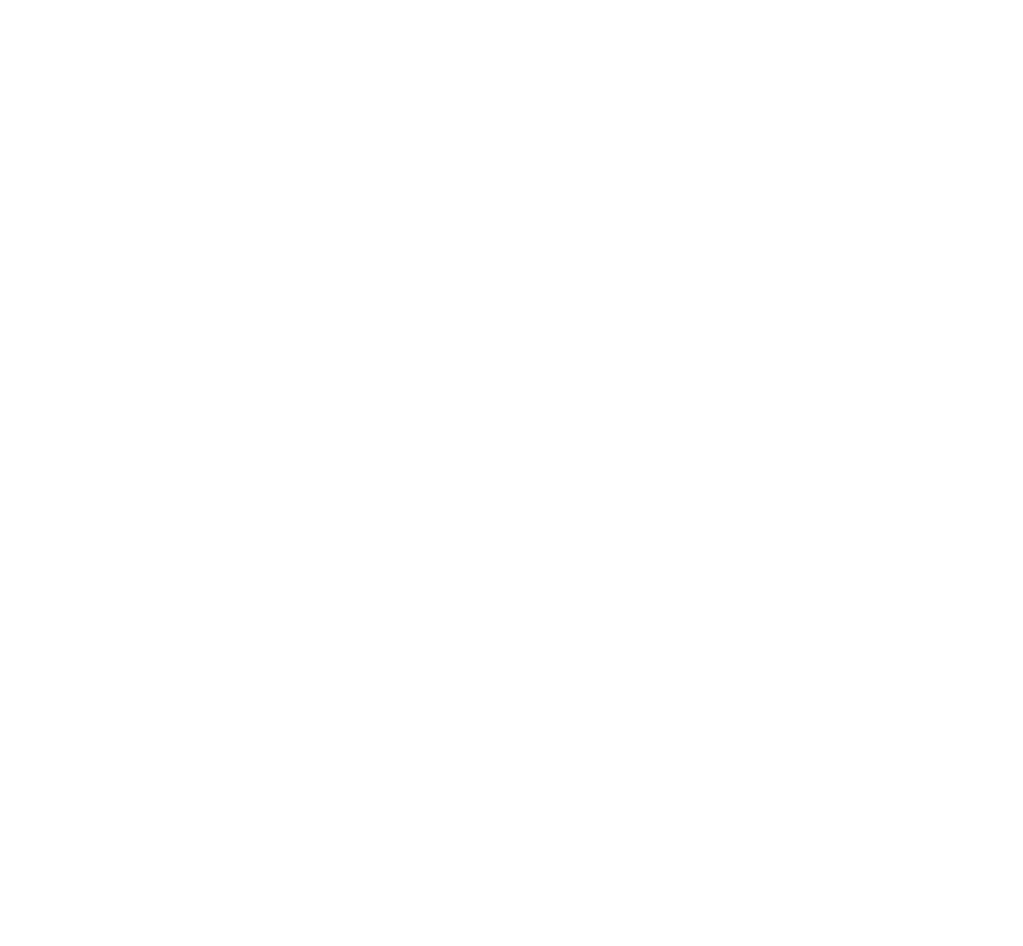
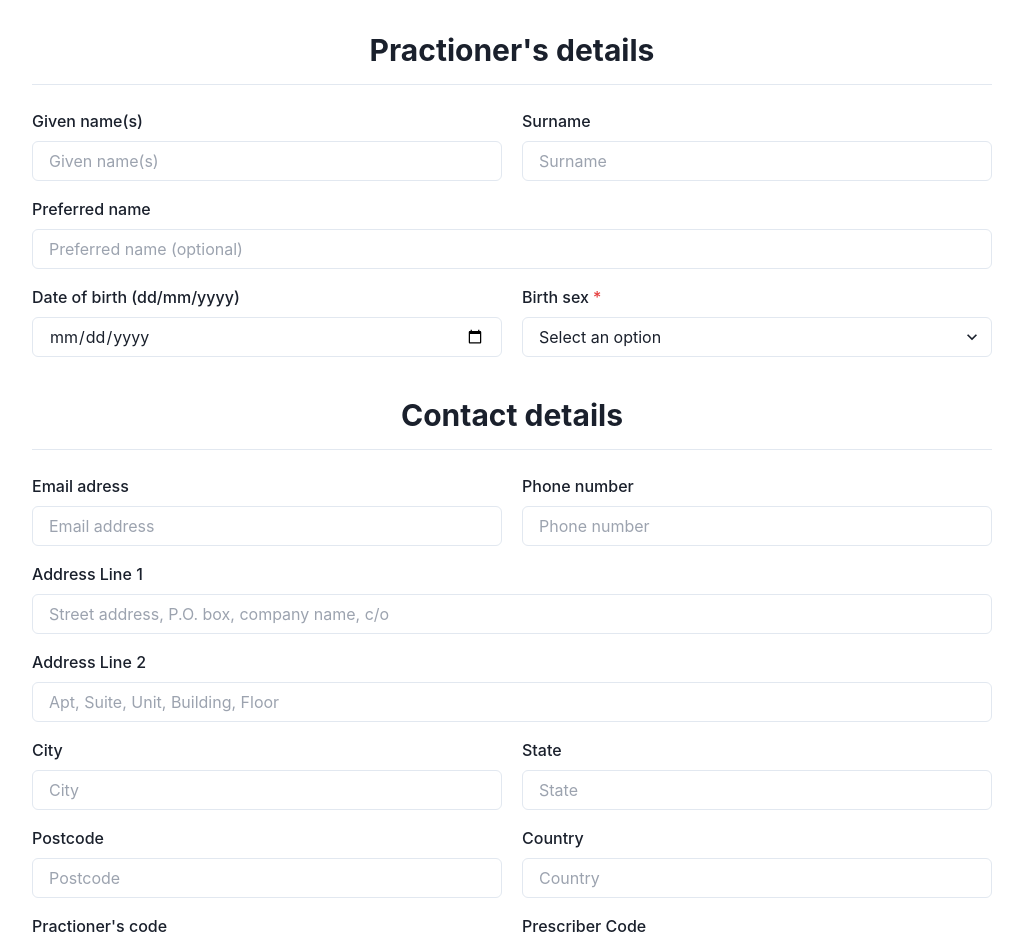
Before and after one commit to SWE40001-SEPA-Group-42/on-demand-teleheath-platform, a React (Create React App) app in the folder frontend/: page /doctor/add in a window 1280 px wide. Before the commit this address had no page. Shown: the top 946 px of the page, without its empty margins (128-1151 px from the left). Before the commit the page ends 800 px from the top, so only its background shows below. Built offline with nearby package versions, Linux system fonts and the light colour scheme.

Commit message:
:art: [SEPAB-31] Refactor doctor form

```diff
--- a/frontend/src/App.tsx
+++ b/frontend/src/App.tsx
@@ -1,6 +1,7 @@
 import React from 'react';
 import './App.css';
 import { BrowserRouter, Route, Routes } from 'react-router-dom';
+import DoctorForm from './containers/Doctor/DoctorForm';
 import PatientSignupForm from './containers/Patient/PatientSignupForm';
 import AddPatientDetails from './containers/Patient/AddPatientDetails';
 
@@ -15,6 +16,7 @@ function App() {
 							path="patient/profile/add"
 							element={<AddPatientDetails />}
 						/>
+						<Route path="doctor/add" element={<DoctorForm />} />
 					</Routes>
 				</main>
 			</div>
--- /dev/null
+++ b/frontend/src/components/CustomFormFields/LanguagesSpokenField.tsx
@@ -0,0 +1,26 @@
+import { InputHTMLAttributes } from 'react';
+import { Field, useField } from 'formik';
+import {
+	FormControl,
+	FormErrorMessage,
+	FormLabel,
+} from '@chakra-ui/react';
+import LanguagesSpokenSelectField from './LanguagesSpokenSelectField';
+
+type Props = InputHTMLAttributes<HTMLElement> & {
+	label: string;
+	name: string;
+};
+
+const LanguagesSpokenField: React.FC<Props> = ({ label, ...props }) => {
+	const [field, meta] = useField(props);
+	return (
+		<FormControl isRequired isInvalid={Boolean(meta.error && meta.touched)} py={2}>
+			<FormLabel htmlFor={field.name}>{label}</FormLabel>
+			<Field as={LanguagesSpokenSelectField} {...field} {...props} />
+			<FormErrorMessage>{meta.error}</FormErrorMessage>
+		</FormControl>
+	);
+};
+
+export default LanguagesSpokenField;
--- /dev/null
+++ b/frontend/src/components/CustomFormFields/LanguagesSpokenSelectField.tsx
@@ -0,0 +1,17 @@
+import { Select } from '@chakra-ui/react';
+
+const LanguagesSpokenSelectField = () => {
+	return (
+		<Select placeholder="Select an option" multiple>
+			<option value="english">English</option>
+			<option value="mandarin">Mandarin</option>
+			<option value="vietnamese">Vietnamese</option>
+			<option value="hindi">Hindi</option>
+			<option value="cantonese">Cantonese</option>
+			<option value="greek">Greek</option>
+      <option value="other">Other</option>
+		</Select>
+	);
+};
+
+export default LanguagesSpokenSelectField;
--- /dev/null
+++ b/frontend/src/containers/Doctor/DoctorForm.tsx
@@ -0,0 +1,271 @@
+import React from 'react';
+import { Formik } from 'formik';
+import * as Yup from 'yup';
+import {
+	Box,
+	Button,
+	Heading,
+	SimpleGrid,
+} from '@chakra-ui/react';
+import InputField from '../../components/CustomFormFields/InputField';
+import BirthSexField from '../../components/CustomFormFields/BirthSexField';
+import LanguagesSpokenField from '../../components/CustomFormFields/LanguagesSpokenField';
+
+interface FormModel {
+	drUsername: string;
+  drPassword: string;
+	drDateCreated: string;
+	drGivenName: string;
+	drSurname: string;
+	drDOB: string;
+	drBirthSex: string;
+	drPreferredName?: string;
+	drEmail: string;
+	drPhone: string;
+	drAddress: {
+		line1: string;
+		line2?: string;
+		city: string;
+		state: string;
+		postcode: string;
+		country: string;
+	};
+	drCode: string;
+	drPrescribeCode: string;
+	drClinicName: string;
+	drQualif: string;
+	drLanguages: [string];
+}
+
+const DoctorForm = () => {
+	const currentDate = new Date();
+
+	return (
+		<Formik
+			initialValues={{
+				drDateCreated: currentDate.toISOString(),
+				drGivenName: '',
+				drSurname: '',
+				drPreferredName: '',
+				drDOB: '',
+				drBirthSex: '',
+				drEmail: '',
+				drPhone: '',
+				drAddress: {
+					line1: '',
+					line2: '',
+					city: '',
+					state: '',
+					postcode: '',
+					country: '',
+				},
+				drCode: '',
+				drPrescribeCode: '',
+				drClinicName: '',
+				drQualif: '',
+				drLanguages: [''],
+			}}
+			validationSchema={Yup.object({
+				drGivenName: Yup.string()
+					.required('Given name(s) cannot be blank')
+					.matches(/^[A-Za-z]+$/, 'Only alphabets are allowed for this field'),
+				drSurname: Yup.string()
+					.required('Surname cannot be blank')
+					.matches(/^[A-Za-z]+$/, 'Only alphabets are allowed for this field'),
+				drPreferredName: Yup.string().matches(
+					/^[A-Za-z]+$/,
+					'Only alphabets are allowed for this field'
+				),
+				drEmail: Yup.string()
+					.required('Email cannot be blank')
+					.email('Please enter valid email address'),
+				drPhone: Yup.string().required('Phone number cannot be blank'),
+				drAddress: Yup.object({
+					line1: Yup.string()
+						.required('Address Line 1 cannot be blank')
+						.matches(/^[ A-Za-z0-9_./#&-]*$/, 'Please enter a valid street address'),
+					line2: Yup.string().matches(
+						/^[ A-Za-z0-9_./#&-]*$/,
+						'Please enter a valid address'
+					),
+					city: Yup.string()
+						.required('City cannot be blank')
+						.matches(
+							/^[a-zA-Z0-9_]+( [a-zA-Z0-9_]+)*$/,
+							'Only alphabets are allowed for this field'
+						),
+					state: Yup.string()
+						.required('State cannot be blank')
+						.matches(
+							/^[a-zA-Z0-9_]+( [a-zA-Z0-9_]+)*$/,
+							'Please enter a valid state'
+						),
+					postcode: Yup.string()
+						.required('Postcode cannot be blank')
+						.matches(/^[A-Za-z0-9]+$/, 'Please enter a valid postcode'),
+					country: Yup.string()
+						.required('Country cannot be blank')
+						.matches(
+							/^[a-zA-Z0-9_]+( [a-zA-Z0-9_]+)*$/,
+							'Please enter a valid country'
+						),
+				}),
+				drCode: Yup.string().required("Doctor's code cannot be blank"),
+				drPrescribeCode: Yup.string().required(
+					'Prescriber Code cannot be blank'
+				),
+				drClinicName: Yup.string()
+					.required('Clinic cannot be blank')
+					.matches(/^[A-Za-z]+$/, 'Only alphabets are allowed for this field'),
+				drQualif: Yup.string()
+					.required('Qualifications cannot be blank')
+					.matches(/^[A-Za-z]+$/, 'Only alphabets are allowed for this field'),
+			})}
+			onSubmit={(values) => {
+				alert(JSON.stringify(values))
+				// console.log(JSON.stringify(values));
+			}}
+		>
+			{(formik) => (
+				<Box px={[4, 4, 20, 40]} h="100vh">
+					<Box py={4}>
+						<Heading as="h1" size="lg" py={4}>Practioner's details</Heading>
+						<hr />
+					</Box>
+					<form onSubmit={formik.handleSubmit}>
+						<SimpleGrid columns={[1, 2]} spacing={[0, 5]}>
+							<InputField
+								name="drGivenName"
+								type="text"
+								label="Given name(s)"
+								placeholder="Given name(s)"
+							/>
+							<InputField
+								name="drSurName"
+								type="text"
+								label="Surname"
+								placeholder="Surname"
+							/>
+						</SimpleGrid>
+						<InputField
+							name="drPreferredName"
+							type="text"
+							label="Preferred name"
+							placeholder="Preferred name (optional)"
+						/>
+						<SimpleGrid columns={[1, 2]} spacing={[0, 5]}>
+							<InputField
+								name="drDOB"
+								type="date"
+								label="Date of birth (dd/mm/yyyy)"
+							/>
+							<BirthSexField name="drBirthSex" label="Birth sex" />
+						</SimpleGrid>
+						<Box py={4}>
+							<Heading as="h1" size="lg" py={4}>Contact details</Heading>
+							<hr />
+						</Box>
+						<SimpleGrid columns={[1, 2]} spacing={[0, 5]}>
+							<InputField
+								name="drEmail"
+								type="email"
+								label="Email adress"
+								placeholder="Email address"
+							/>
+							<InputField
+								name="drPhone"
+								type="text"
+								label="Phone number"
+								placeholder="Phone number"
+							/>
+						</SimpleGrid>
+						<SimpleGrid columns={1} spacing={0}>
+							<InputField
+								name="drAddress.line1"
+								type="text"
+								label="Address Line 1"
+								placeholder="Street address, P.O. box, company name, c/o"
+							/>
+						</SimpleGrid>
+						<SimpleGrid columns={1} spacing={0}>
+							<InputField
+								name="drAddress.line2"
+								type="text"
+								label="Address Line 2"
+								placeholder="Apt, Suite, Unit, Building, Floor"
+							/>
+						</SimpleGrid>
+						<SimpleGrid columns={[1, 2]} spacing={[0, 5]}>
+							<InputField
+								name="drAddress.city"
+								type="text"
+								label="City"
+								placeholder="City"
+							/>
+							<InputField
+								name="drAddress.state"
+								type="text"
+								label="State"
+								placeholder="State"
+							/>
+						</SimpleGrid>
+						<SimpleGrid columns={[1, 2]} spacing={[0, 5]}>
+							<InputField
+								name="drAddress.postcode"
+								type="text"
+								label="Postcode"
+								placeholder="Postcode"
+							/>
+							<InputField
+								name="drAddress.country"
+								type="text"
+								label="Country"
+								placeholder="Country"
+							/>
+						</SimpleGrid>
+						<SimpleGrid columns={[1, 2]} spacing={[0, 5]}>
+							<InputField
+								name="drCode"
+								type="text"
+								label="Practioner's code"
+								placeholder="Practioner's code"
+							/>
+							<InputField
+								name="drPrescribeCode"
+								type="text"
+								label="Prescriber Code"
+								placeholder="Prescriber code"
+							/>
+						</SimpleGrid>
+						<SimpleGrid columns={[1, 2]} spacing={[0, 5]}>
+							<InputField
+								name="drClinicName"
+								type="text"
+								label="Clinic name"
+								placeholder="Clinic name"
+							/>
+							<InputField
+								name="drQualif"
+								type="text"
+								label="Qualifications"
+								placeholder="Qualifications"
+							/>
+						</SimpleGrid>
+						<LanguagesSpokenField name="drLanguages" label="Languages spoken" />
+						<Button
+							type="submit"
+							colorScheme="blue"
+							variant="solid"
+							w="100%"
+							my={5}
+						>
+							Add doctor
+						</Button>
+					</form>
+				</Box>
+			)}
+		</Formik>
+	);
+};
+
+export default DoctorForm;
```
